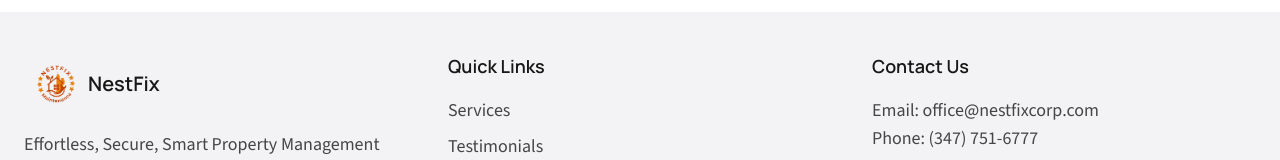
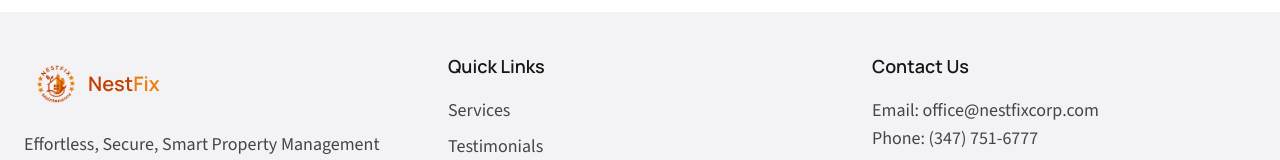
Before and after one commit to devSaifur/nestfix, a Next.js app: page / in a window 1280 px wide. Shown: the part 9983-10143 px from the top of the page. Built offline with nearby package versions, Linux system fonts and the light colour scheme.

Commit message:
color on title

```diff
--- a/src/components/Footer.tsx
+++ b/src/components/Footer.tsx
@@ -19,7 +19,8 @@ const Footer = () => {
               className="h-16 w-16 min-w-fit rounded-full"
             />
             <h3 className="manrope cursor-pointer text-xl font-semibold">
-              {siteDetails.siteName}
+              <span className="text-[#c14100]">Nest</span>
+              <span className="text-[#e87f0b]">Fix</span>
             </h3>
           </Link>
           <p className="mt-3.5 text-foreground-accent">
```
